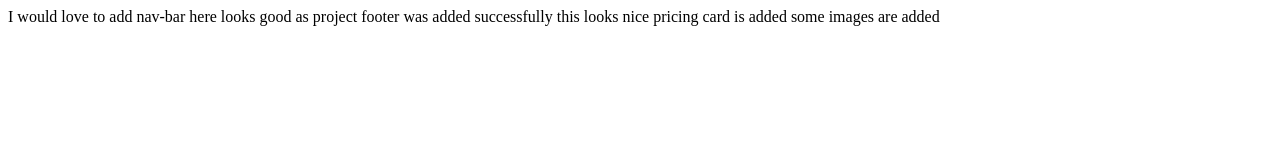
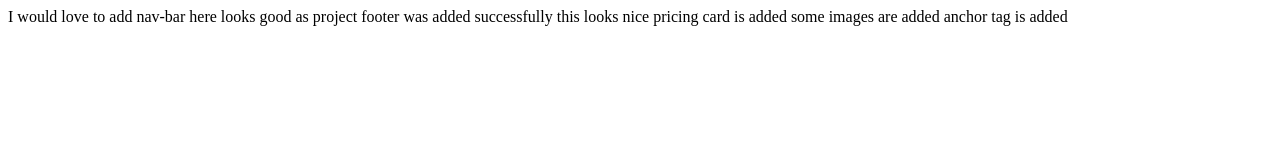
Before and after one commit to PriyaGDE/learn-git, a plain HTML site: page index.html in a window 1280 px wide. Drawn offline with Linux system fonts and the light colour scheme.

```diff
--- a/index.html
+++ b/index.html
@@ -13,5 +13,6 @@
     this looks nice
     pricing card is added
     some images are added
+    anchor tag is added
 </body>
 </html>
```
